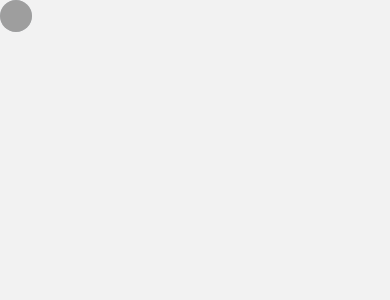
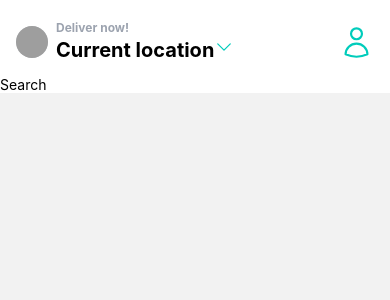
Before and after one commit to jtnovellis/deliveroo-clone, a React Native app: screen /Home in a window 390 px wide. Shown: the top 300 px of the page. Built offline with nearby package versions, Linux system fonts and the light colour scheme; grey boxes are pictures that could not be loaded.

Commit message:
add header

```diff
--- a/components/Header.js
+++ b/components/Header.js
@@ -1,13 +1,26 @@
-import { View, Image } from 'react-native';
+import { View, Image, Text } from 'react-native';
+import {
+  ChevronDownIcon as ChevronDownIconOutline,
+  UserIcon as UserIconOutline,
+} from 'react-native-heroicons/outline';
+
 const Header = () => {
   return (
-    <View>
+    <View className='flex-row pb-3 items-center mx-4 space-x-2'>
       <Image
         source={{
           uri: 'https://links.papareact.com/wru',
         }}
         className='h-7 w-7 bg-gray-300 p-4 rounded-full'
       />
+      <View className='flex-1'>
+        <Text className='font-bold text-gray-400 text-xs'>Deliver now!</Text>
+        <Text className='font-bold text-xl'>
+          Current location
+          <ChevronDownIconOutline size={20} color='#00CCBB' />
+        </Text>
+      </View>
+      <UserIconOutline size={35} color='#00CCBB' />
     </View>
   );
 };
--- /dev/null
+++ b/components/Search.js
@@ -0,0 +1,11 @@
+import { View, Text } from 'react-native';
+
+const Search = () => {
+  return (
+    <View>
+      <Text>Search</Text>
+    </View>
+  );
+};
+
+export default Search;
--- a/package.json
+++ b/package.json
@@ -16,8 +16,10 @@
     "nativewind": "^2.0.11",
     "react": "18.1.0",
     "react-native": "0.70.5",
+    "react-native-heroicons": "^3.2.0",
     "react-native-safe-area-context": "4.4.1",
-    "react-native-screens": "~3.18.0"
+    "react-native-screens": "~3.18.0",
+    "react-native-svg": "^13.7.0"
   },
   "devDependencies": {
     "@babel/core": "^7.12.9",
--- a/screens/HomeScreen.js
+++ b/screens/HomeScreen.js
@@ -1,8 +1,8 @@
 import { useNavigation } from '@react-navigation/native';
-import { StatusBar } from 'expo-status-bar';
 import { useLayoutEffect } from 'react';
-import { Text, SafeAreaView } from 'react-native';
+import { SafeAreaView } from 'react-native';
 import Header from '../components/Header';
+import Search from '../components/Search';
 
 const HomeScreen = () => {
   const navigation = useNavigation();
@@ -13,8 +13,9 @@ const HomeScreen = () => {
     });
   }, []);
   return (
-    <SafeAreaView>
+    <SafeAreaView className='pt-5 bg-white'>
       <Header />
+      <Search />
     </SafeAreaView>
   );
 };
```
Also changed, not shown: 1 other file (tests, documents, lock files or other folders).
